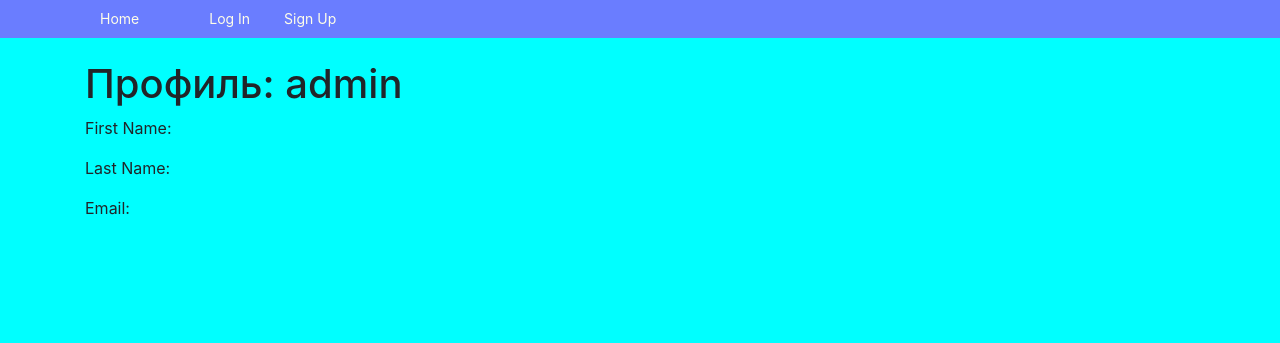
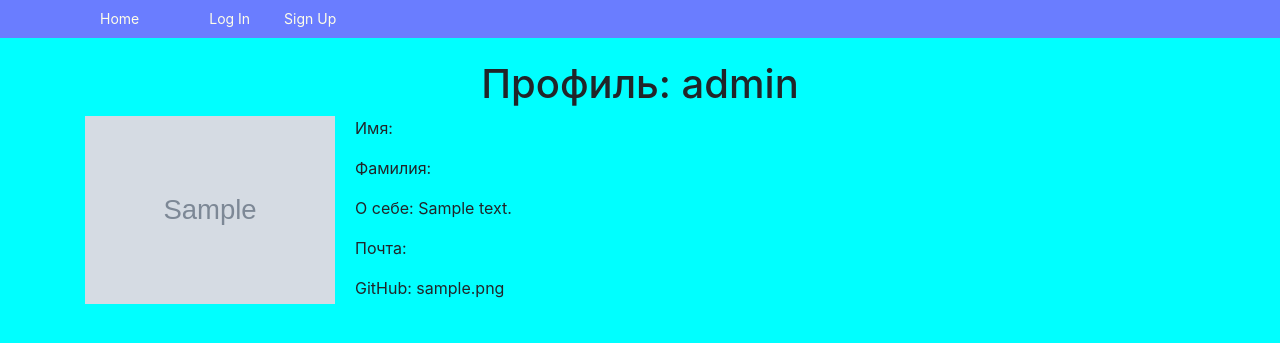
Before and after one commit to aydarbekov/new_todo, a Django app: page /accounts/profile/1/ in a window 1280 px wide. Shown: the top 343 px of the page. Run offline with Django 3.2, Linux system fonts and the light colour scheme; data comes from the database, SQL or seed files in the repository; tables that the repository leaves empty hold one stand-in row (values such as "Sample post"); grey boxes marked "Sample" are stand-in pictures; some libraries are stand-ins or nearby versions.

Commit message:
Добавил поля пользователям

```diff
--- a/TODO_list/TODO_list/settings.py
+++ b/TODO_list/TODO_list/settings.py
@@ -133,3 +133,6 @@ EMAIL_HOST_PASSWORD = '9ef7c1717c6756'
 EMAIL_PORT = '2525'
 
 HOST_NAME = 'localhost:8000'
+
+MEDIA_ROOT = os.path.join(BASE_DIR, 'uploads')
+MEDIA_URL = '/uploads/'
--- a/TODO_list/TODO_list/urls.py
+++ b/TODO_list/TODO_list/urls.py
@@ -1,8 +1,10 @@
 from django.contrib import admin
 from django.urls import path, include
+from django.conf import settings
+from django.conf.urls.static import static
 
 urlpatterns = [
     path('admin/', admin.site.urls),
     path('accounts/', include('accounts.urls')),
     path('', include('webapp.urls'))
-]
+] + static(settings.MEDIA_URL, document_root=settings.MEDIA_ROOT)
--- a/TODO_list/accounts/models.py
+++ b/TODO_list/accounts/models.py
@@ -1,3 +1,4 @@
+from django.contrib.auth.models import User
 from django.db import models
 from uuid import uuid4
 
@@ -9,3 +10,18 @@ class Token(models.Model):
 
     def __str__(self):
         return str(self.token)
+
+
+class Profile(models.Model):
+    user = models.OneToOneField(User, related_name='profile', on_delete=models.CASCADE, verbose_name='Пользователь')
+    avatar = models.ImageField(null=True, blank=True, upload_to='user_pics', verbose_name='Аватар')
+    about = models.TextField(null=True, blank=True, verbose_name='О себе')
+    github_profile = models.URLField(null=True, blank=True, verbose_name='Профиль на  Github')
+
+
+    def __str__(self):
+        return self.user.get_full_name() + "'s Profile"
+
+    class Meta:
+        verbose_name = 'Профиль'
+        verbose_name_plural = 'Профили'
--- a/TODO_list/accounts/templates/user_detail.html
+++ b/TODO_list/accounts/templates/user_detail.html
@@ -8,7 +8,12 @@
 {% endblock %}
 {% block content %}
     <h1>Профиль: {{ user_obj.username }}</h1>
-    <p>First Name: <b>{{ user_obj.first_name }}</b></p>
-    <p>Last Name: {{ user_obj.last_name }}</p>
-    <p>Email: {{ user_obj.email }}</p>
+    {% if user_obj.profile.avatar %}
+       <img class="avatar" src="{{ user_obj.profile.avatar.url }}" width="250" height="250" alt="user picture">
+    {% endif %}
+    <p>Имя: <b>{{ user_obj.first_name }}</b></p>
+    <p>Фамилия: {{ user_obj.last_name }}</p>
+    <p>О себе: {{ user_obj.profile.about }}</p>
+    <p>Почта: {{ user_obj.email }}</p>
+    <p>GitHub: {{ user_obj.profile.github_profile }}</p>
 {% endblock %}
--- a/TODO_list/accounts/templates/user_update.html
+++ b/TODO_list/accounts/templates/user_update.html
@@ -8,7 +8,7 @@
 {% endblock %}
 {% block content %}
     <h1>Edit profile: {{ user_obj.username }}</h1>
-    <form action="{% url 'accounts:user_update' user_obj.pk %}" method="post">
+    <form action="{% url 'accounts:user_update' user_obj.pk %}" method="post" enctype="multipart/form-data">
         {% include 'partial/task_form.html' with button_text="Update" %}
     </form>
-{% endblock %} %}
+{% endblock %}
--- /dev/null
+++ b/TODO_list/requirements.txt
@@ -0,0 +1,4 @@
+Django==2.2.5
+Pillow==6.2.1
+pytz==2019.2
+sqlparse==0.3.0
--- a/TODO_list/webapp/static/css/style.css
+++ b/TODO_list/webapp/static/css/style.css
@@ -94,3 +94,15 @@ body {
 .task .task-links {
     margin: 5px 0 0;
 }
+
+.avatar {
+    display: inline-block;
+    float: left;
+    width: 250px;
+    height: auto;
+    margin-right: 20px;
+}
+
+h1 {
+    text-align: center;
+}
```
Also changed, not shown: TODO_list/accounts/forms.py (+25 -1 lines), TODO_list/webapp/admin.py (+14 -0 lines), TODO_list/accounts/migrations/0002_profile.py (added), TODO_list/accounts/migrations/0003_auto_20191108_1029.py (added).
